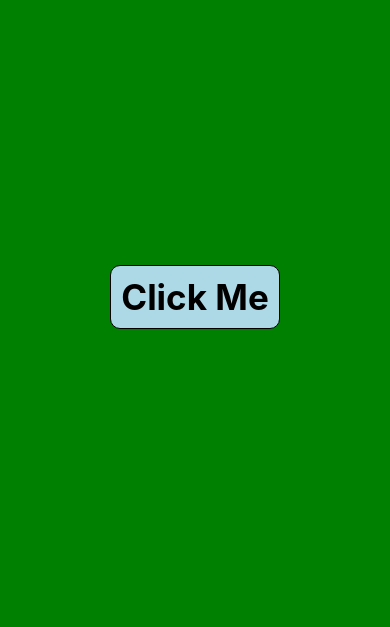
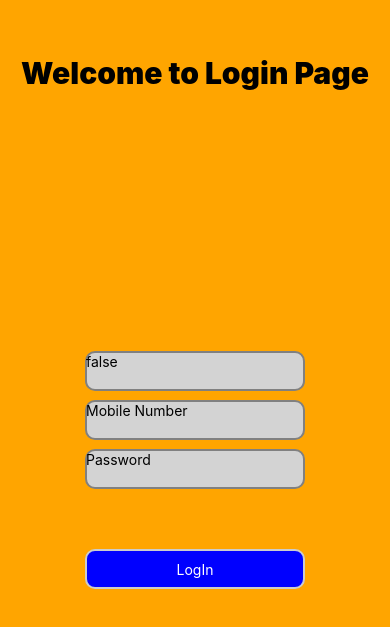
Before and after one commit to DinSat0907/Samplepro, a React Native app: screen /Login in a window 390 px wide. Shown: the part 125-752 px from the top of the page. Built offline with nearby package versions, Linux system fonts and the light colour scheme.

Commit message:
Created the Login Page and Home Page and Modified the App.js

```diff
--- a/App.js
+++ b/App.js
@@ -1,16 +1,108 @@
-import React from 'react';
-import Click from './onClick';
+import React, { useState } from 'react'
+import { View, Text, TextInput, StyleSheet, TouchableOpacity} from 'react-native'
 
-export default function App(props){
+export default function Login(){
 
-  const pop = ()=>{
-    alert("Don't touch me")
+  const [changeName, setChangeName] = useState('')
+  const [changeNameError, setChangeNameError] = useState(false)
+
+  const HandleNameChange = (e)=>{
+    setChangeName(e)
+    console.log(e)
+    if (e != '') {
+
+      setChangeNameError(true)
+
+    }
+    else{
+
+      setChangeNameError(false)
+
+    }
   }
 
-  return(
+  return (
+    <View style={Styles.LogCon}>
+      <View style={Styles.Header}>
+        <Text style={Styles.LogName}>Welcome to Login Page</Text>
+      </View>
+      <View style={Styles.InputCon}>
+       <View style={Styles.NameInput}>
+        <TextInput keyboardType='default' placeholder='User Name'maxLength={15} value={changeNameError} onChangeText={(e)=>HandleNameChange(e)}></TextInput>
+       </View>
+       <View style={Styles.MobileInput}>
+        <TextInput keyboardType='number-pad' placeholder='Mobile Number' maxLength={10}></TextInput>
+       </View>
+       <View style={Styles.PasswordInput}>
+        <TextInput keyboardType = 'numeric' placeholder='Password' maxLength={5}></TextInput>
+       </View>
+       <Text>{changeName}</Text>
+        <TouchableOpacity style={Styles.SubmitBut}>
+         <Text style={{color: 'white'}}>LogIn</Text>
+        </TouchableOpacity>
+      </View>
+    </View>
 
-      <Click handleClick= {pop} />
+  )
+}
 
+const Styles = StyleSheet.create({
+  LogCon: {
+    justifyContent: 'space-around',
+    alignItems: 'center',
+    flex: 1,
+    display: 'flex',
+    backgroundColor: 'orange',
+    fontFamily: 'serif'
+  },
 
-    )
-}
+  LogName: {
+    fontSize: 30,
+    fontWeight: '900',
+    marginTop: 50
+  },
+
+  NameInput: {
+    borderWidth: 2,
+    borderColor: 'gray',
+    borderRadius: 10,
+    alignItems: 'center',
+    height: 40,
+    width: 220,
+    backgroundColor: 'lightgray'
+    },
+
+  MobileInput: {
+    borderWidth: 2,
+    borderColor: 'gray',
+    borderRadius: 10,
+    marginTop: 9,
+    alignItems: 'center',
+    height: 40,
+    width: 220,
+    backgroundColor: 'lightgray'
+    },
+
+  PasswordInput: {
+    borderWidth: 2,
+    borderColor: 'gray',
+    borderRadius: 10,
+    marginTop: 9,
+    alignItems: 'center',
+    height: 40,
+    width: 220,
+    backgroundColor: 'lightgray'
+  },
+
+  SubmitBut: {
+    borderWidth: 2,
+    borderColor: '#cccccc',
+    borderRadius: 10,
+    marginTop: 60,
+    paddingVertical: 10,
+    alignItems: 'center',
+    height: 40,
+    width: 220,
+    backgroundColor: 'blue',
+  }
+})
--- a/onClick.js
+++ /dev/null
@@ -1,33 +0,0 @@
-import {StyleSheet, View, Text} from 'react-native';
-import React from 'react';
-
-export default function Click({handleClick}){
-
-    return (
-
-    <View style={styles.container}>
-        <Text style={styles.text} onPress={handleClick}>Click Me</Text>
-    </View>
-    )
-}
-
-const styles = StyleSheet.create({
-    container: {
-      justifyContent: 'center',
-      flex: 1,
-      alignItems: 'center',
-      backgroundColor: 'green'
-
-    },
-    text: {
-      fontWeight: 'bold',
-      fontSize: 35,
-      borderWidth: 1,
-      borderColor: 'black',
-      padding: 10,
-      backgroundColor: 'lightblue',
-      borderRadius: 10,
-      backfaceVisibility: 20
-    }
-  }
-)
--- a/package.json
+++ b/package.json
@@ -9,7 +9,9 @@
     "web": "expo start --web"
   },
   "dependencies": {
-    "expo": "~50.0.14",
+    "@react-navigation/native": "^6.1.17",
+    "@react-navigation/stack": "^6.3.29",
+    "expo": "^49.0.23",
     "expo-status-bar": "~1.11.1",
     "react": "18.2.0",
     "react-native": "0.73.6"
```
Also changed, not shown: Home.js (added, +15 -0 lines), Login.js (added, +22 -0 lines), 2 other files (tests, documents, lock files or other folders).
